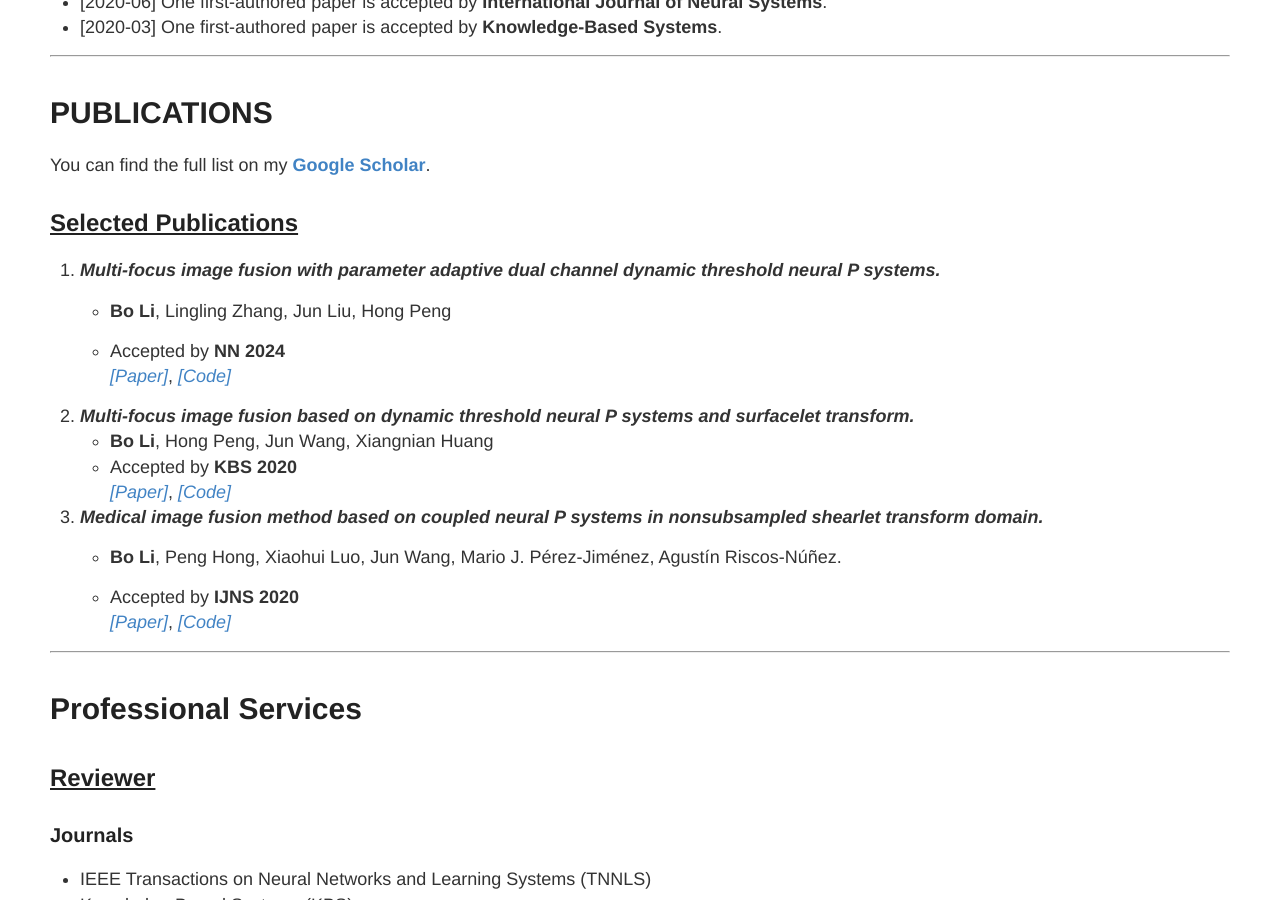
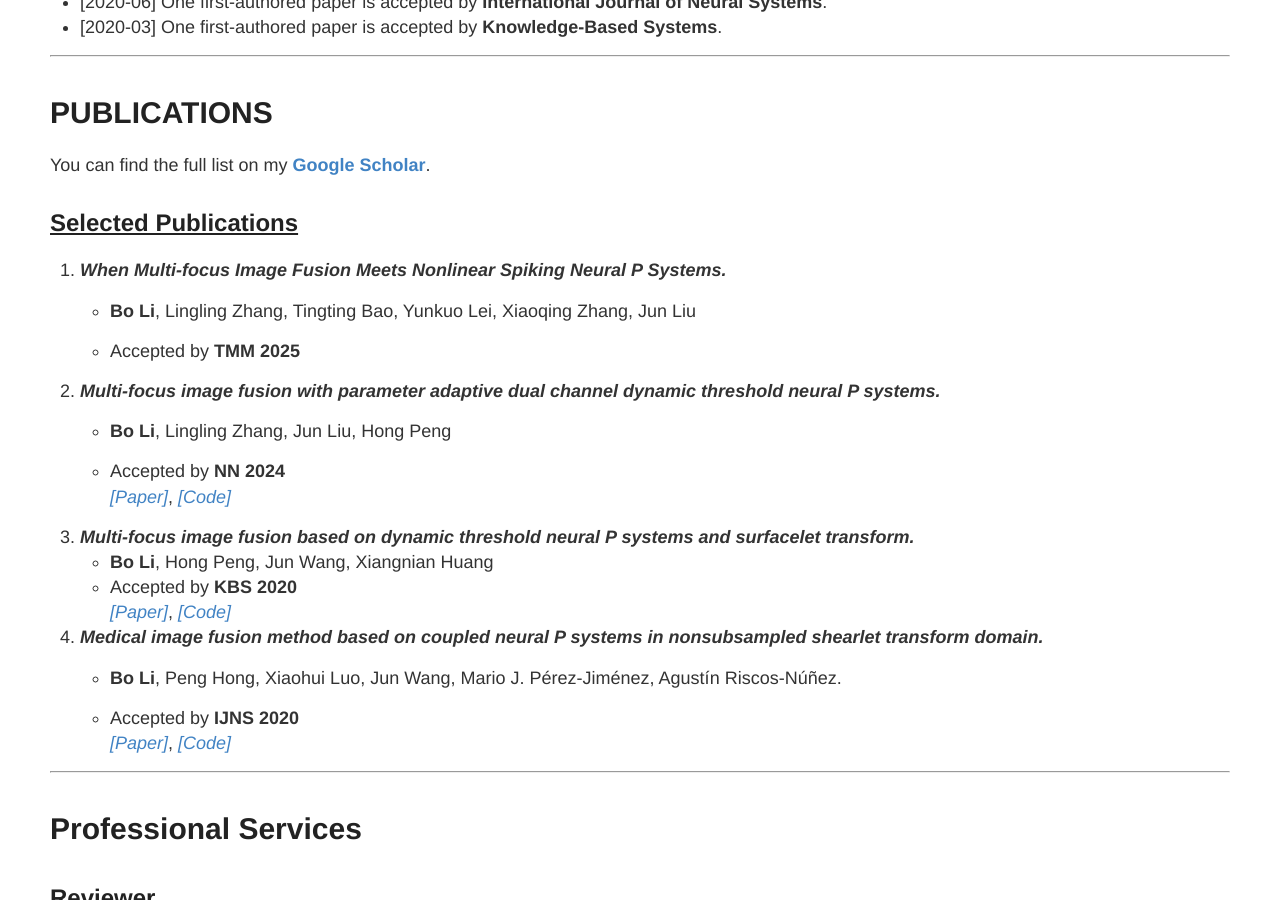
Before and after one commit to MorvanLi/MorvanLi.github.io, a Jekyll site: the page built from index.md, in a window 1280 px wide and 900 px high, scrolled down 606 px. Built offline with Jekyll 4.4.1, drawn with Linux system fonts in a browser that asks for light colours; our own code applies the rules of GitHub Pages for plain Markdown files.

Commit message:
add paper tmm

```diff
--- a/index.md
+++ b/index.md
@@ -28,6 +28,11 @@ I'm open to any kinds of collaboration. Please feel free to contact me directly
 You can find the full list on my [**Google Scholar**](https://scholar.google.com/citations?user=C6dA9NAAAAAJ&hl=zh-CN).
 
 ## <u> Selected Publications </u>
+1. ***When Multi-focus Image Fusion Meets Nonlinear Spiking Neural P Systems.***
+   * **Bo Li**, Lingling Zhang, Tingting Bao, Yunkuo Lei, Xiaoqing Zhang, Jun Liu
+
+   * Accepted by **TMM 2025**
+
 1. ***Multi-focus image fusion with parameter adaptive dual channel dynamic threshold neural P systems.***
    * **Bo Li**, Lingling Zhang, Jun Liu, Hong Peng
 
```
